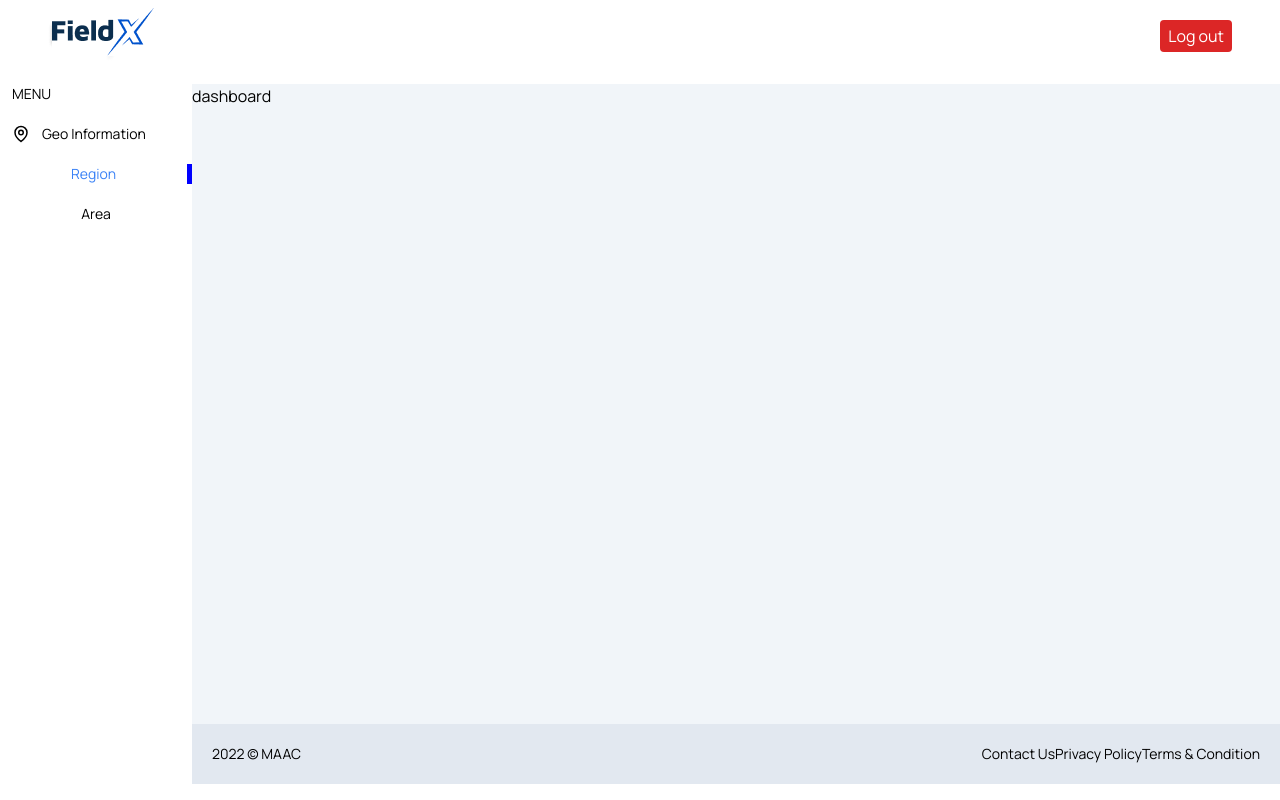
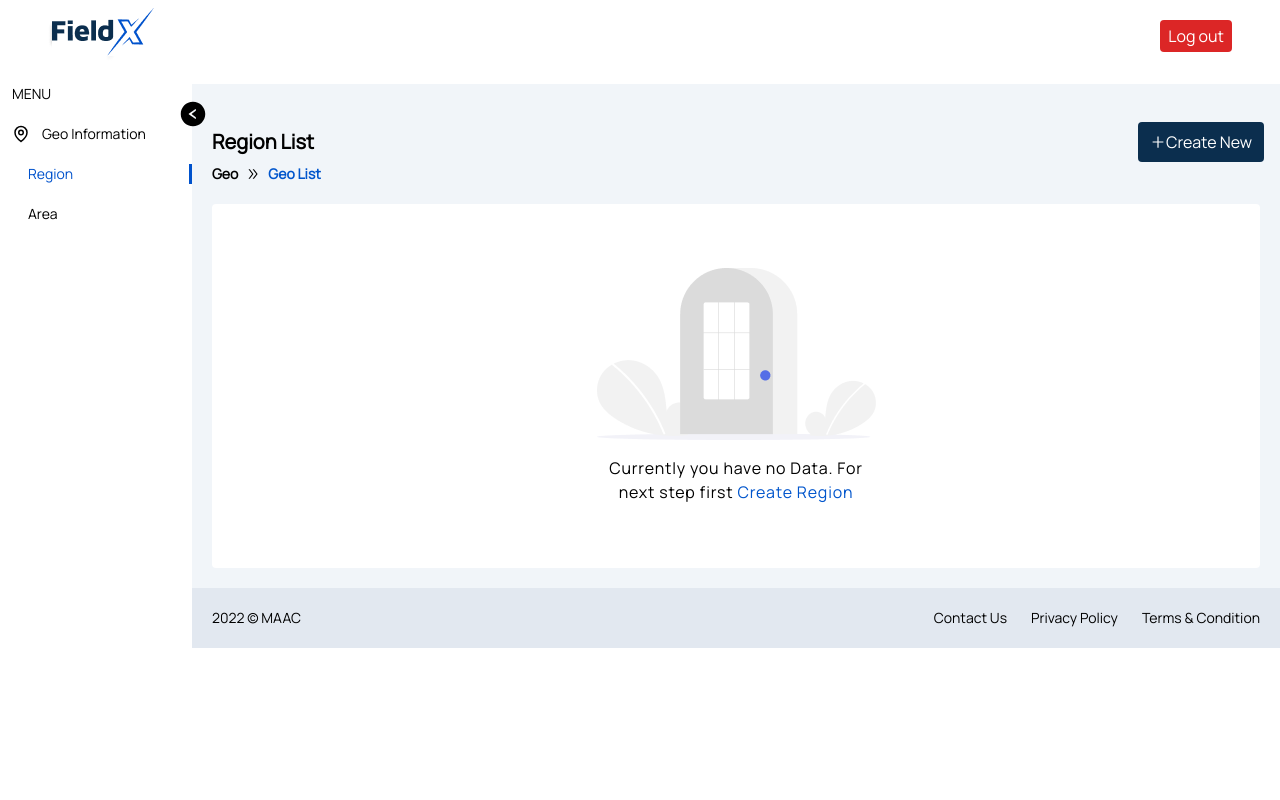
Before and after one commit to sabbir4212/MAACTASK, a React (Create React App) app: page /dashboard in a window 1280 px wide. Built offline with nearby package versions, Linux system fonts and the light colour scheme.

Commit message:
region list design done

```diff
--- a/src/App.js
+++ b/src/App.js
@@ -3,6 +3,8 @@ import './App.css';
 import Dashboard from './Pages/Dashboard/Dashboard';
 import Home from './Pages/Home/Home';
 import Login from './Pages/Login/Login';
+import RegionCreate from './Pages/RegionCreate/RegionCreate';
+import RegionList from './Pages/RegionList/RegionList';
 import Registration from './Pages/Registration/Registration';
 
 
@@ -13,7 +15,10 @@ function App() {
         <Route path='/' element={<Home></Home>}></Route>
         <Route path='/login' element={<Login></Login>}></Route>
         <Route path='/registration' element={<Registration></Registration>}></Route>
-        <Route path='/dashboard' element={<Dashboard></Dashboard>}></Route>
+        <Route path='/dashboard' element={<Dashboard></Dashboard>}>
+          <Route index element={<RegionList></RegionList>}></Route>
+          <Route path='regioncreate' element={<RegionCreate></RegionCreate>}></Route>
+        </Route>
       </Routes>
     </div>
   );
--- a/src/Pages/Dashboard/Dashboard.css
+++ b/src/Pages/Dashboard/Dashboard.css
@@ -0,0 +1,4 @@
+.active{
+    color: #0052CC;
+    border-right: 3px solid #0052CC;
+}
--- a/src/Pages/Dashboard/Dashboard.js
+++ b/src/Pages/Dashboard/Dashboard.js
@@ -3,6 +3,7 @@ import DashboardHeader from "../DashboardHeader/DashboardHeader";
 import "./Dashboard.css";
 import { GrLocation } from "react-icons/gr";
 import DashboardFooter from "../DashboardFooter/DashboardFooter";
+import { NavLink, Outlet } from "react-router-dom";
 
 const Dashboard = () => {
   return (
@@ -15,19 +16,18 @@ const Dashboard = () => {
             <GrLocation className="text-lg font-light"></GrLocation>
             <span className="ml-3">Geo Information</span>
           </p>
-          <div className=" grid">
-            <button
-              className="text-sm mt-5 text-blue-500"
-              style={{ borderRight: "5px solid blue" }}
+          <div className=" grid ml-7">
+            <NavLink to="/dashboard"
+              className="text-sm mt-5"
             >
               Region
-            </button>
-            <button className="text-sm mt-5">Area</button>
+            </NavLink>
+            <NavLink to={"/dashboard/regioncreate"} className="text-sm mt-5">Area</NavLink>
           </div>
         </div>
         <div className="w-[85%] bg-slate-100">
-          <div className="h-[80vh]">
-            <p>dashboard</p>
+          <div className="">
+            <Outlet></Outlet>
           </div>
           <div>
             <DashboardFooter></DashboardFooter>
--- a/src/Pages/DashboardFooter/DashboardFooter.js
+++ b/src/Pages/DashboardFooter/DashboardFooter.js
@@ -6,9 +6,9 @@ const DashboardFooter = () => {
         <div className='dashboard-footer flex items-center justify-between text-sm p-5 bg-slate-200'>
             <p>2022 &copy; MAAC</p>
             <div className='flex'>
-                <p>Contact Us</p>
-                <p>Privacy Policy</p>
-                <p>Terms & Condition</p>
+                <p className='mx-3 cursor-pointer'>Contact Us</p>
+                <p className='mx-3 cursor-pointer'>Privacy Policy</p>
+                <p className='ml-3 cursor-pointer'>Terms & Condition</p>
             </div>
         </div>
     );
--- /dev/null
+++ b/src/Pages/RegionCreate/RegionCreate.js
@@ -0,0 +1,11 @@
+import React from 'react';
+
+const RegionCreate = () => {
+    return (
+        <div className='region-create'>
+            <h1>create region</h1>
+        </div>
+    );
+};
+
+export default RegionCreate;
--- /dev/null
+++ b/src/Pages/RegionList/RegionList.css
@@ -0,0 +1,4 @@
+.back-icon{
+    margin-left: -13px;
+    font-size: 28px;
+}
--- /dev/null
+++ b/src/Pages/RegionList/RegionList.js
@@ -0,0 +1,41 @@
+import React from "react";
+import "./RegionList.css";
+import {
+  AiFillLeftCircle,
+  AiOutlineDoubleRight,
+  AiOutlinePlus,
+} from "react-icons/ai";
+import underLoadImg from "../../images/undraw_Login_re.png";
+
+const RegionList = () => {
+  return (
+    <div className="region-list">
+      <div className="flex items-center justify-between mt-4">
+        <div>
+          <span className="text-2xl cursor-pointer">
+            <AiFillLeftCircle className="back-icon"></AiFillLeftCircle>
+          </span>
+          <h1 className="text-xl font-bold ml-5">Region List</h1>
+          <p className="text-sm ml-5 mt-2 flex items-center font-bold">
+            <span>Geo </span>{" "}
+            <span className="mx-2">
+              <AiOutlineDoubleRight></AiOutlineDoubleRight>
+            </span>{" "}
+            <span className="text-[#0055CC]">Geo List</span>
+          </p>
+        </div>
+        <button className="flex items-center px-3 py-2 mr-4 rounded bg-[#0B2E4E] text-white">
+          <AiOutlinePlus></AiOutlinePlus> Create New
+        </button>
+      </div>
+      <div className="m-5 rounded grid items-center justify-center bg-white py-16 mb-5">
+        <div className="grid">
+        <img className="mx-auto" src={underLoadImg} alt="" />
+        <p className="w-3/5 mt-4 mx-auto tracking-wider text-center px-2">Currently you have no Data. For next step first <span className="text-[#0055cc] cursor-pointer">Create Region</span></p>
+        </div>
+      </div>
+    </div>
+  );
+};
+
+export default RegionList;
```
Also changed, not shown: src/Pages/RegionCreate/RegionCreate.css (added), src/images/undraw_Login_re.png (renamed from src/images/undraw_Login_re_4vu2 1.png).
